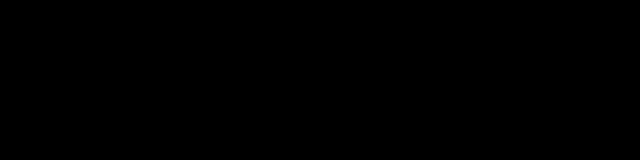
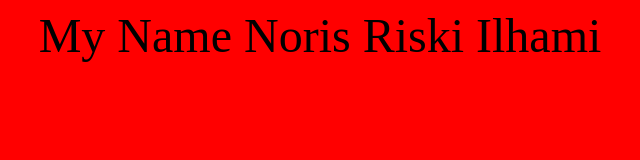
Before and after one commit to Noris01/noris01.github.io, a plain HTML site: page index.html in a window 1280 px wide. Shown: the whole page, without its empty margins (320-960 px from the left). Drawn offline with Linux system fonts and the light colour scheme.

Commit message:
Update index.html

```diff
--- a/index.html
+++ b/index.html
@@ -1,8 +1,8 @@
 <html>
 <head>
-<title>Nama Saya Irfan</title>
+<title>riski</title>
 </head>
-<body bgcolor="black">
-<font size="20"><center>NAMA SAYA IRFAN JAYA</center></font>
+<body bgcolor="red">
+<font size="20"><center>My Name Noris Riski Ilhami</center></font>
 </body>
 </html>
```
